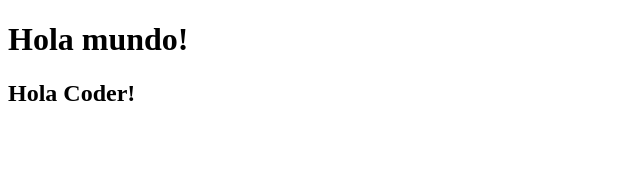
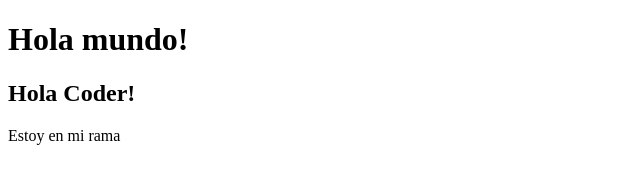
Before and after one commit to emilioberber/mi_repo, a plain HTML site: page index.html in a window 1280 px wide. Shown: the whole page, without its empty margins (0-640 px from the left). Drawn offline with Linux system fonts and the light colour scheme.

Commit message:
Commit de la rama

```diff
--- a/index.html
+++ b/index.html
@@ -9,5 +9,6 @@
 <body>
     <h1>Hola mundo!</h1>
     <h2>Hola Coder!</h2>
+    <p>Estoy en mi rama</p>
 </body>
 </html>
```
